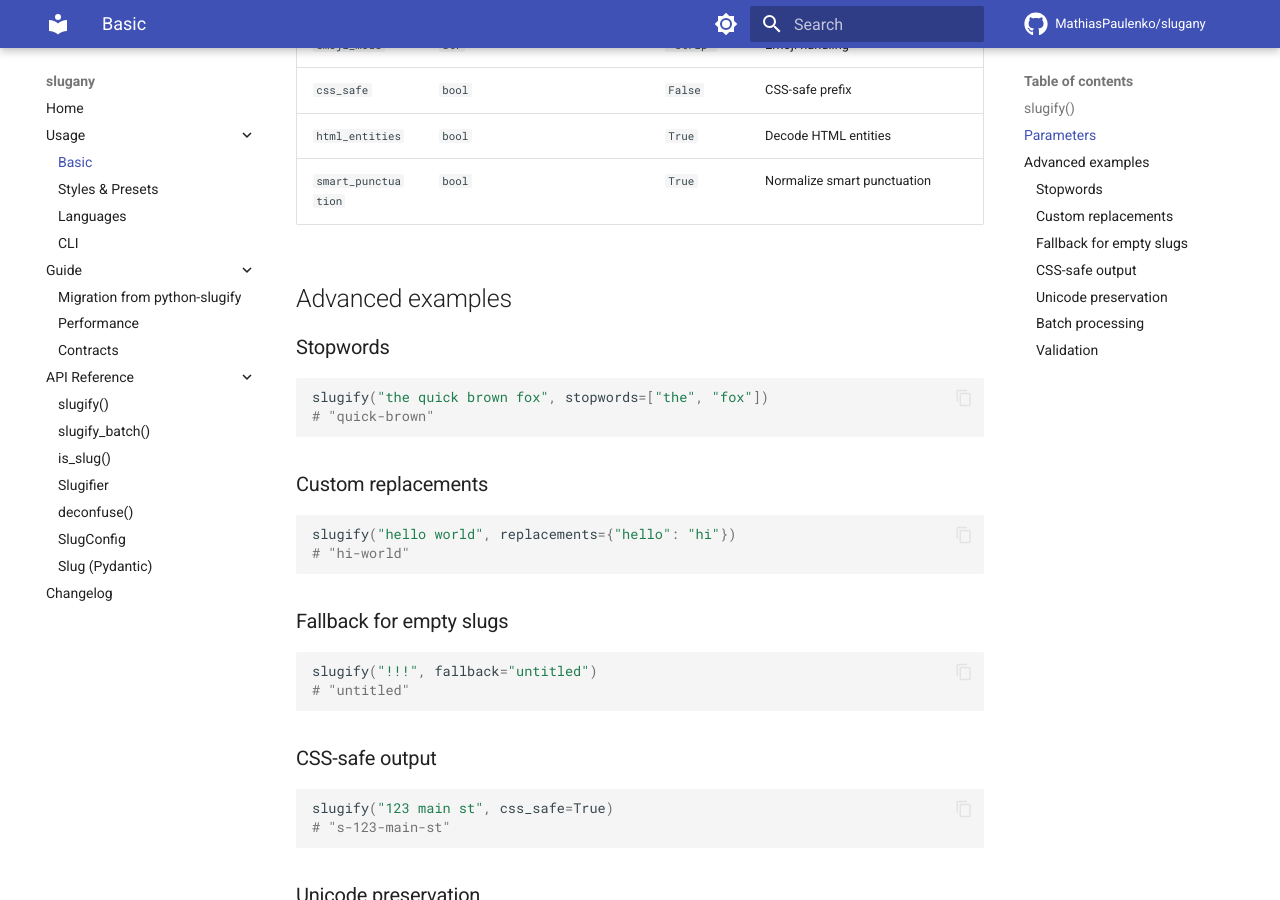
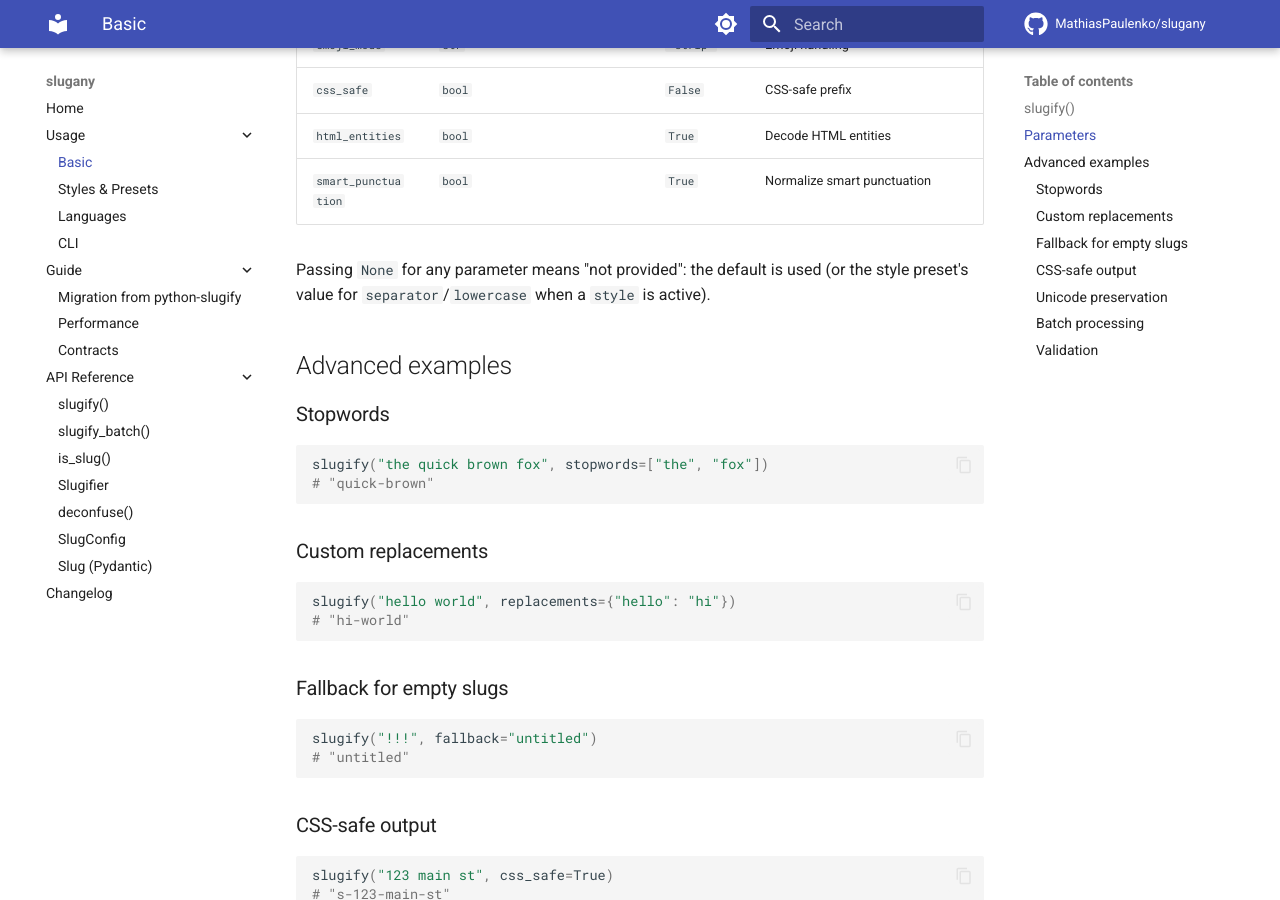
Before and after one commit to MathiasPaulenko/slugany, an MkDocs documentation site: the page built from docs/usage/basic.md, in a window 1280 px wide and 900 px high, scrolled down 1020 px. Built offline with MkDocs 1.6.1 and Material for MkDocs 9.7.7, drawn with Linux system fonts in a browser that asks for light colours; comment, search, counter and statistics services are not loaded.

Commit message:
docs: update test badge and document None kwarg semantics
- README badge reflects the 618-test suite.
- Basic usage notes that explicit None means "not provided" for all
  slugify kwargs and falls back to the default or style preset.

```diff
--- a/docs/usage/basic.md
+++ b/docs/usage/basic.md
@@ -32,6 +32,8 @@ All parameters are keyword-only:
 | `css_safe` | `bool` | `False` | CSS-safe prefix |
 | `html_entities` | `bool` | `True` | Decode HTML entities |
 | `smart_punctuation` | `bool` | `True` | Normalize smart punctuation |
+
+Passing `None` for any parameter means "not provided": the default is used (or the style preset's value for `separator`/`lowercase` when a `style` is active).
 
 ## Advanced examples
 
```
Also changed, not shown: README.md (+2 -2 lines).
